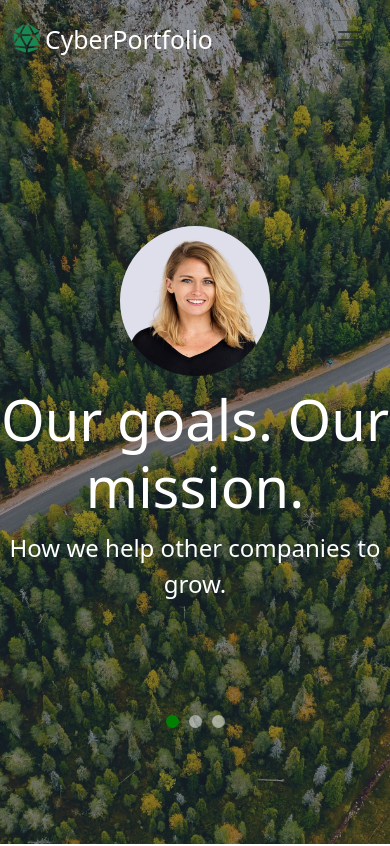
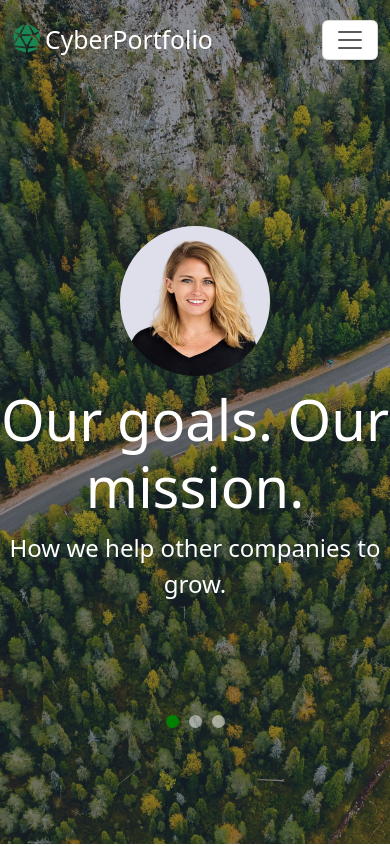
Before and after one commit to MeiCloudie/cyberportfolio, a plain HTML site: page index.html in a window 390 px wide. Shown: the top 846 px of the page. Drawn offline with nearby package versions, Linux system fonts and the light colour scheme.

Commit message:
style(navbar): Change color navbar toggler

```diff
--- a/index.html
+++ b/index.html
@@ -47,7 +47,7 @@
             <span class="text-white fs-2">CyberPortfolio</span>
           </a>
           <button
-            class="navbar-toggler"
+            class="navbar-toggler bg-white"
             type="button"
             data-bs-toggle="collapse"
             data-bs-target="#navbarNav"
```
